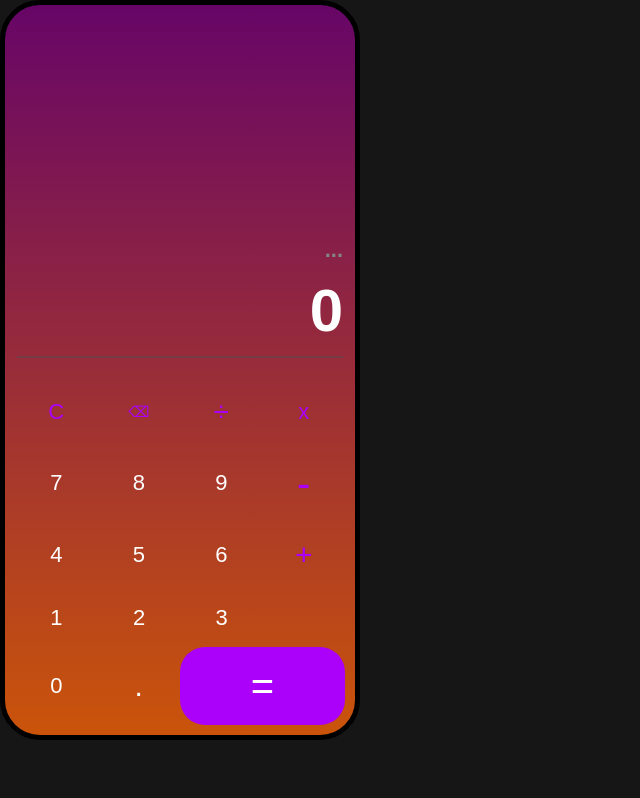
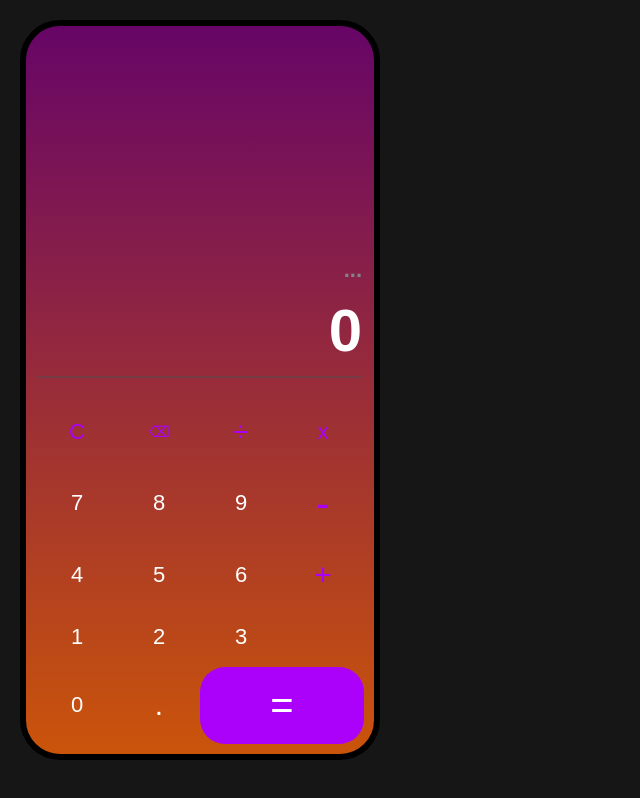
Before and after one commit to Chiwiee/calculator_project, a plain HTML site: page index.html in a window 1280 px wide. Shown: the whole page, without its empty margins (0-640 px from the left). Drawn offline with Linux system fonts and the light colour scheme.

Commit message:
Add padding and change border size

```diff
--- a/style.css
+++ b/style.css
@@ -11,6 +11,7 @@ body {
   line-height: 1.5;
   background-color: rgb(22, 22, 22);
   color: #ffff;
+  padding: 20px;
 }
 #main-container {
   display: flex;
@@ -21,7 +22,7 @@ body {
   );
   height: 740px;
   width: 360px;
-  border: 5px solid black;
+  border: 6px solid black;
   border-radius: 40px;
 }
 #content-container {
```
